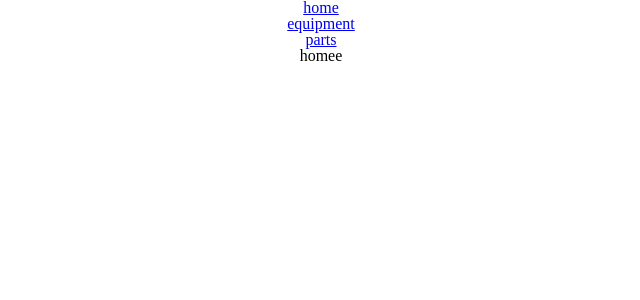
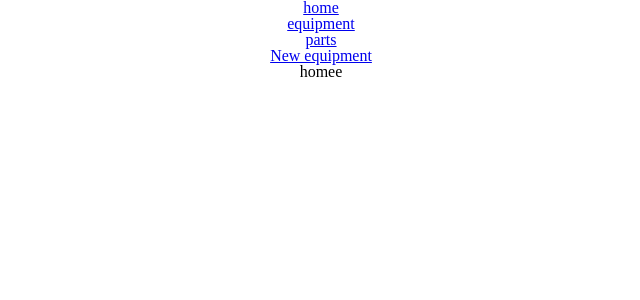
Before and after one commit to run-after/hvac-parts-frontend, a React (Create React App) app: page / in a window 1280 px wide. Shown: the top 300 px of the page, without its empty margins (319-959 px from the left). Built offline with nearby package versions, Linux system fonts and the light colour scheme.

Commit message:
Add link to create new equipment

```diff
--- a/src/components/Header.js
+++ b/src/components/Header.js
@@ -8,6 +8,7 @@ function Header() {
         <li><a href='/'>home</a></li>
         <li><a href='/equipment'>equipment</a></li>
         <li><a href='/parts'>parts</a></li>
+        <li><a href='/equipment/create'>New equipment</a></li>
       </ul>
     </header>
   );
```
